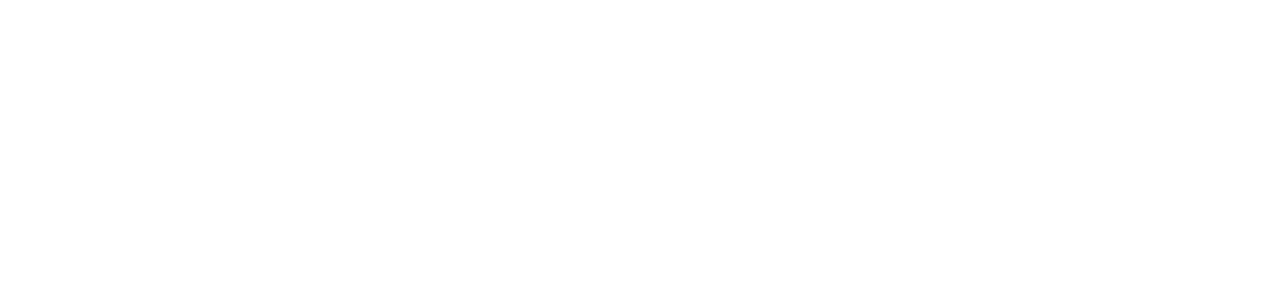
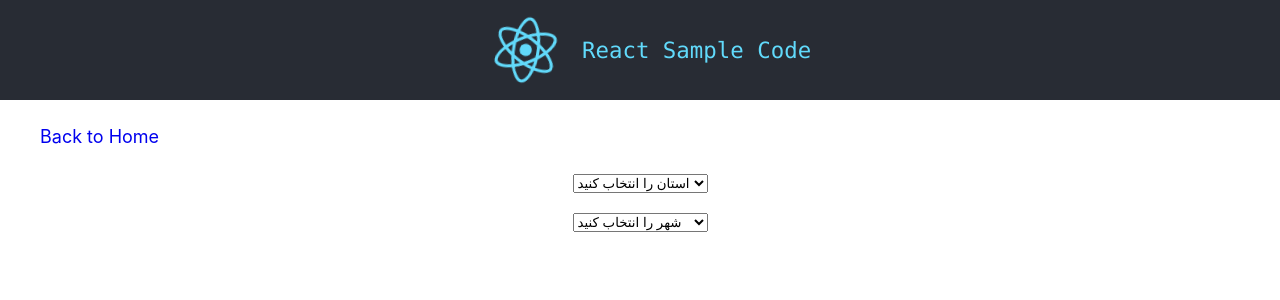
Before and after one commit to aminghazi/react-sample, a React (Create React App) app: page /select in a window 1280 px wide. Before the commit this address had no page. Shown: the top 300 px of the page. Built offline with nearby package versions, Linux system fonts and the light colour scheme.

Commit message:
add select

```diff
--- a/src/App.css
+++ b/src/App.css
@@ -44,7 +44,7 @@
 }
 
 nav ul {
-  line-height: 32px;
+  line-height: 42px;
   display: grid;
   grid-template-columns: 1fr 1fr 1fr 1fr 1fr;
   justify-items: start;
--- /dev/null
+++ b/src/components/Select/index.css
@@ -0,0 +1,7 @@
+.Select-content {
+    display: grid;
+    justify-content: center;
+    align-content: center;
+    align-items: center;
+    gap: 20px;
+}
--- /dev/null
+++ b/src/components/Select/index.js
@@ -0,0 +1,57 @@
+import React, { Component } from 'react'
+import './index.css';
+
+export default class Select extends Component {
+    constructor(props) {
+        super(props)
+
+        this.state = {
+            provinces: {
+                Tehran: ["Tehran", "Shahriar", "Ghods", "Eslam Shahr"],
+                Esfahan: ["Esfahan", "Kashan", "Shahin Shahr"],
+                Yazd: ["Hamean", "Malayer"],
+                Mazanaran: ["Sari", "Babol", "Amol", "Noor"],
+            },
+            showProvinceCities: []
+        }
+
+        this.selectHandler = this.selectHandler.bind(this)
+
+    }
+
+    selectHandler(event) {
+        const selectedProvince = event.target.value;
+
+        if (selectedProvince === "-1") {
+            this.setState({
+                showProvinceCities: []
+            })
+        } else {
+            const selectedProvinceCities = this.state.provinces[selectedProvince];
+            this.setState({
+                showProvinceCities: selectedProvinceCities
+            })
+        }
+    }
+
+    render() {
+        return (
+            <div className="Select-content">
+                <select onChange={this.selectHandler}>
+                    <option value="-1">استان را انتخاب کنید</option>
+                    <option value="Tehran">Tehran</option>
+                    <option value="Esfahan">Esfahan</option>
+                    <option value="Yazd">Yazd</option>
+                    <option value="Mazanaran">Mazanaran</option>
+                </select>
+                <select>
+                    {this.state.showProvinceCities.length ? this.state.showProvinceCities.map(city => (
+                        <option value={city}>{city}</option>
+                    )) : (
+                        <option value="-1">شهر را انتخاب کنید</option>
+                    )}
+                </select>
+            </div>
+        )
+    }
+}
--- a/src/index.js
+++ b/src/index.js
@@ -13,6 +13,7 @@ import Event from './pages/Event';
 import NotificationCounter from './pages/NotificationCounter';
 import Form from './pages/Form';
 import Quiz from './pages/Quiz';
+import Select from './pages/Select';
 import Layout from './pages/Layout';
 import LayoutRoot from './pages/LayoutRoot';
 
@@ -29,6 +30,7 @@ root.render(
         <Route path="notification-counter" element={<NotificationCounter />} />
         <Route path="form" element={<Form />} />
         <Route path="quiz" element={<Quiz />} />
+        <Route path="select" element={<Select />} />
       </Route>
     </Routes>
   </Router>
--- a/src/pages/Layout.js
+++ b/src/pages/Layout.js
@@ -27,6 +27,9 @@ const Layout = () => {
             <li>
               <Link to="/quiz">Quiz</Link>
             </li>
+            <li>
+              <Link to="/select">Select</Link>
+            </li>
           </ul>
         </nav>
 
--- /dev/null
+++ b/src/pages/Select.js
@@ -0,0 +1,7 @@
+import Select from "../components/Select"
+
+const SelectPage = () => {
+  return <Select />;
+};
+
+export default SelectPage;
```
